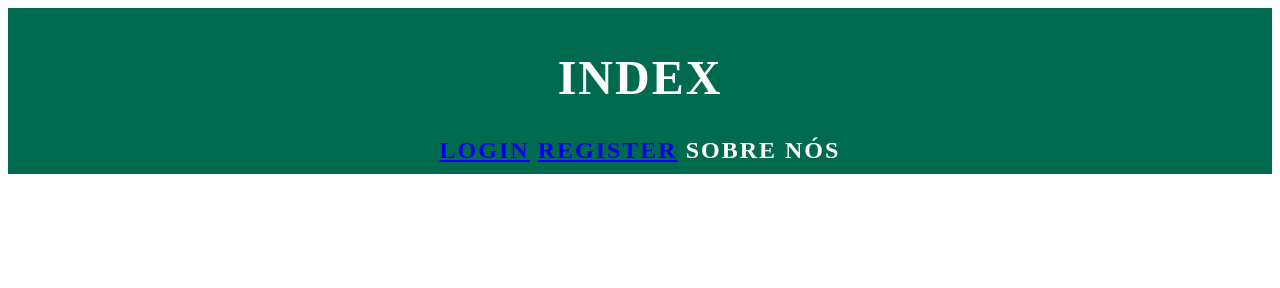
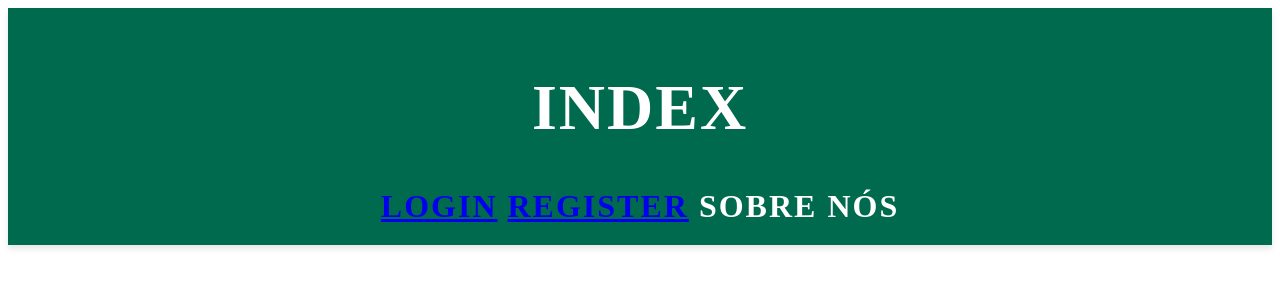
Before and after one commit to PauloStraforini/Pleno_Sol_UPXIII, a website: page Index.html in a window 1280 px wide. Drawn offline with Linux system fonts and the light colour scheme; files that its build step writes are made by us from their sources.

Commit message:
Update stylesheet link in Index.html and modify header styles in style.css

```diff
--- a/Index.html
+++ b/Index.html
@@ -5,7 +5,7 @@
     <meta name="viewport" content="width=device-width, initial-scale=1.0">
     <title>Document</title>
 
-    <link rel="stylesheet" href="style.css">
+    <link rel="stylesheet" href="./css/style.css">
 </head>
 <body>
     <header>
--- a/css/style.css
+++ b/css/style.css
@@ -1,11 +1,12 @@
 header {
-    background-color: #006A4E;
-    color: #fff;
-    padding: 10px 0;
-    text-align: center;
-    font-size: 1.5em;
-    font-weight: bold;
-    text-transform: uppercase;
-    letter-spacing: 2px;
-    margin-bottom: 20px;
+    background-color: #006A4E; /* Cor de fundo verde escuro */
+    color: #fff; /* Cor do texto branca */
+    padding: 20px 0; /* Aumento do preenchimento para melhor espaçamento */
+    text-align: center; /* Alinhamento do texto centralizado */
+    font-size: 2em; /* Aumento do tamanho da fonte para melhor legibilidade */
+    font-weight: bold; /* Texto em negrito */
+    text-transform: uppercase; /* Texto em maiúsculas */
+    letter-spacing: 2px; /* Aumento do espaçamento entre letras */
+    margin-bottom: 30px; /* Aumento da margem para melhor separação */
+    box-shadow: 0 4px 6px rgba(0, 0, 0, 0.1); /* Adicionada sombra sutil para profundidade */
 }
--- /dev/null
+++ b/package.json
@@ -0,0 +1,5 @@
+{
+  "devDependencies": {
+    "prisma": "^5.20.0"
+  }
+}
```
